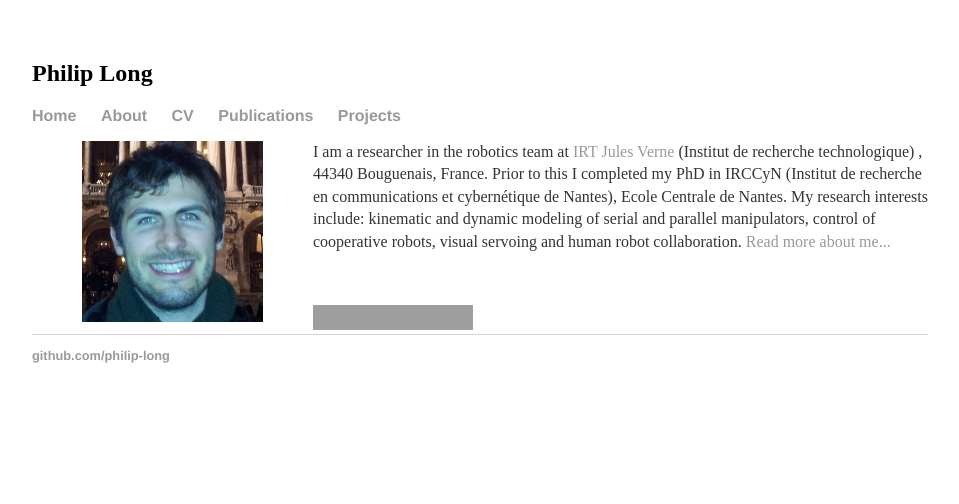
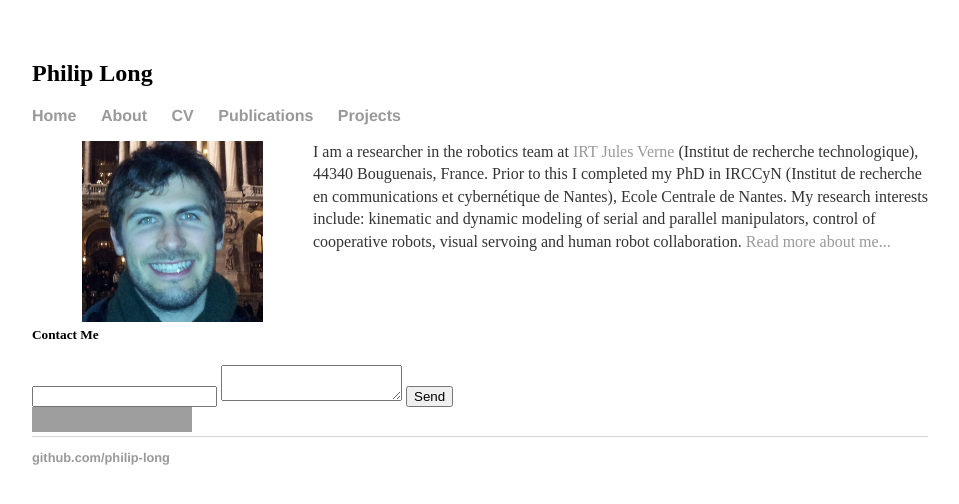
Before and after one commit to philip-long/philip-long.github.io, a Jekyll site: the page built from index.html, in a window 1280 px wide, cut to the strip 0-504 px from the top of the page. Shown: the whole strip, without its empty margins (160-1119 px from the left). Built offline with Jekyll 4.4.1, drawn with Linux system fonts in a browser that asks for light colours; grey boxes are pictures that could not be loaded.

Commit message:
update to description

```diff
--- a/index.html
+++ b/index.html
@@ -7,13 +7,18 @@ title: Philip Long, PhD, Roboticist
 
 <p>
 <img src="./images/Philip_Long2.png.jpeg" alt="my_photo" hspace="50" style="float: left;" />
-I am a researcher in the robotics team at  <a href="http://www.irt-jules-verne.fr"> IRT Jules Verne </a> (Institut de recherche technologique) , 44340 Bouguenais, France. Prior to this I completed my PhD in IRCCyN (Institut de recherche en communications et cybernétique de Nantes), Ecole Centrale de Nantes. My research interests include: kinematic and dynamic modeling of serial and parallel manipulators, control of cooperative robots, visual servoing and human robot collaboration.  <a href="/about">Read more about me...</a></p>
-
-
+I am a researcher in the robotics team at  <a href="http://www.irt-jules-verne.fr"> IRT Jules Verne </a> (Institut de recherche technologique), 44340 Bouguenais, France. Prior to this I completed my PhD in IRCCyN (Institut de recherche en communications et cybernétique de Nantes), Ecole Centrale de Nantes. My research interests include: kinematic and dynamic modeling of serial and parallel manipulators, control of cooperative robots, visual servoing and human robot collaboration.  <a href="/about">Read more about me...</a></p>
 <br>
 <br>
+</div><!-- /.blurb -->
 
-
+<div class="blurb">
+<h5> Contact Me</h5>
+<form action="http://formspree.io/philip.long.nantes@gmail.com">
+  <input type="email" name="_replyto">
+  <textarea name="body"></textarea>
+  <input type="submit" value="Send">
+</form>
 
 
 
```
